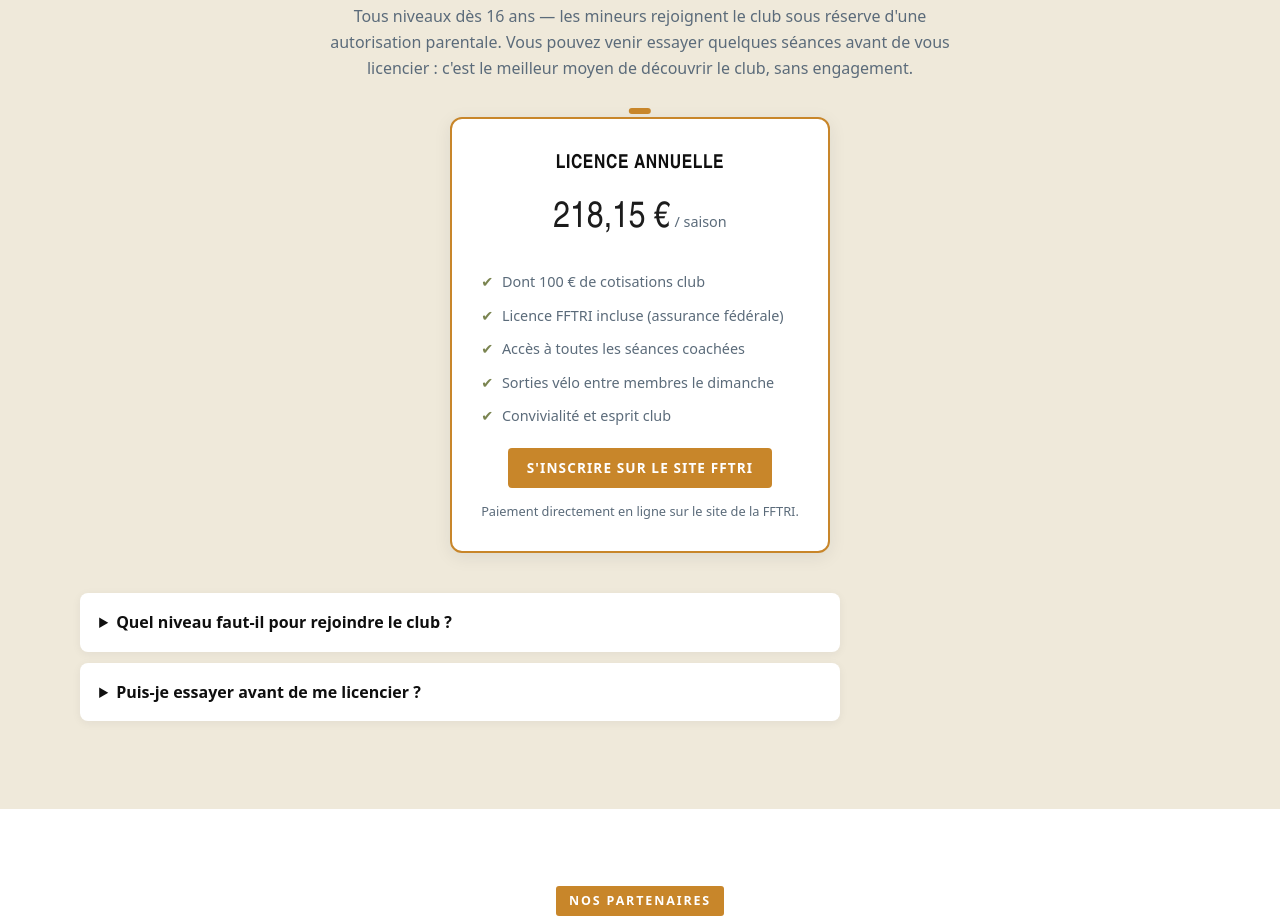
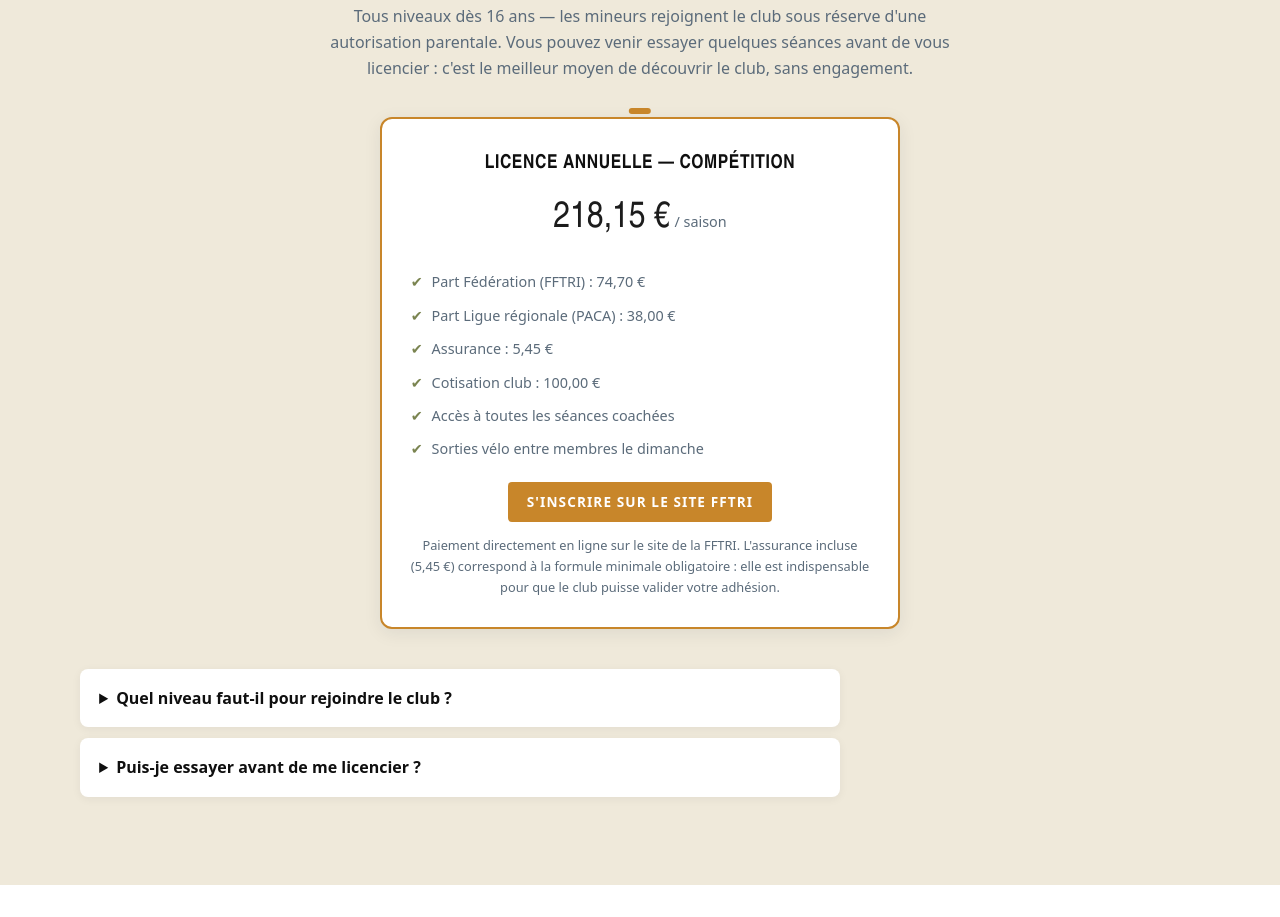
Before and after one commit to ocaubriere/triathlon-apt, a plain HTML site: page index.html in a window 1280 px wide. Shown: the part 4985-5902 px from the top of the page. Drawn offline with Linux system fonts and the light colour scheme.

Commit message:
Rubrique Adhésion : licence Compétition détaillée (FFTRI, Ligue, assurance minimale, club) depuis l'attestation 2027

```diff
--- a/index.html
+++ b/index.html
@@ -470,17 +470,20 @@ footer a{color:#e8b563}
        vous licencier : c'est le meilleur moyen de découvrir le club, sans engagement.</p>
     <div class="prix" style="grid-template-columns:1fr">
       <div class="formule vedette reveal" style="max-width:520px;margin:0 auto">
-        <h3>Licence annuelle</h3>
+        <h3>Licence annuelle — Compétition</h3>
         <p class="tarif">218,15 €<small> / saison</small></p>
         <ul>
-          <li>Dont 100 € de cotisations club</li>
-          <li>Licence FFTRI incluse (assurance fédérale)</li>
+          <li>Part Fédération (FFTRI) : 74,70 €</li>
+          <li>Part Ligue régionale (PACA) : 38,00 €</li>
+          <li>Assurance : 5,45 €</li>
+          <li>Cotisation club : 100,00 €</li>
           <li>Accès à toutes les séances coachées</li>
           <li>Sorties vélo entre membres le dimanche</li>
-          <li>Convivialité et esprit club</li>
         </ul>
         <a class="btn" href="https://espacetri.fftri.com/" target="_blank" rel="noopener">S'inscrire sur le site FFTRI</a>
-        <p style="margin-top:.8rem;font-size:.8rem;color:var(--gris)">Paiement directement en ligne sur le site de la FFTRI.</p>
+        <p style="margin-top:.8rem;font-size:.8rem;color:var(--gris)">Paiement directement en ligne sur le site de la FFTRI.
+           L'assurance incluse (5,45 €) correspond à la formule minimale obligatoire : elle est
+           indispensable pour que le club puisse valider votre adhésion.</p>
       </div>
     </div>
     <div class="faq">
```
